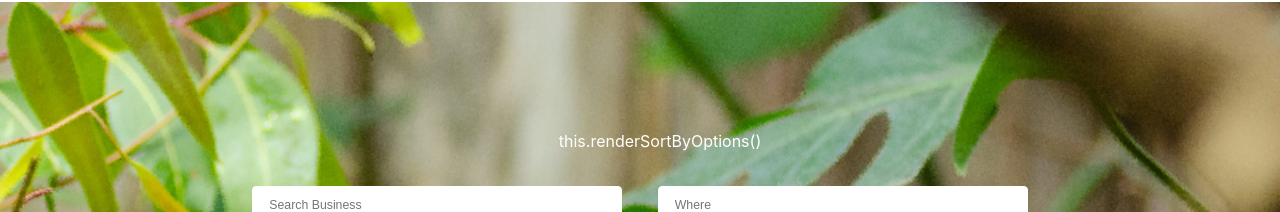
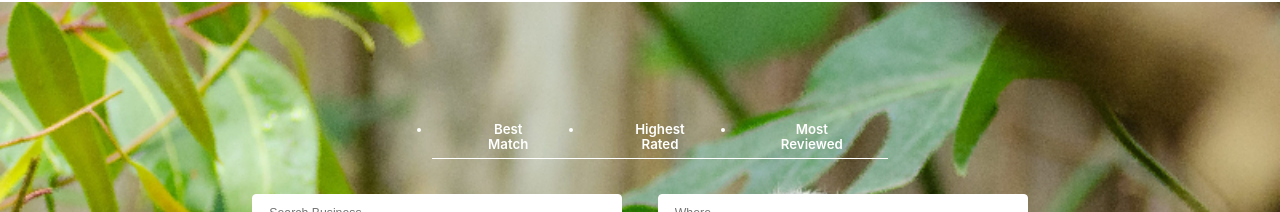
Before and after one commit to zemi293/hungry_bear, a React (Create React App) app: page / in a window 1280 px wide. Shown: the part 80-292 px from the top of the page. Built offline with nearby package versions, Linux system fonts and the light colour scheme.

Commit message:
Fixed searchbar issue where links did not show up properly

```diff
--- a/src/components/SearchBar/SearchBar.js
+++ b/src/components/SearchBar/SearchBar.js
@@ -19,7 +19,7 @@ class SearchBar extends React.Component {
         <div className='SearchBar'>
             <div className='SearchBar-sort-options'>
                 <ul>
-                    this.renderSortByOptions()
+                    {this.renderSortByOptions()}
                 </ul>
             </div>
             <div className='SearchBar-fields'>
```
